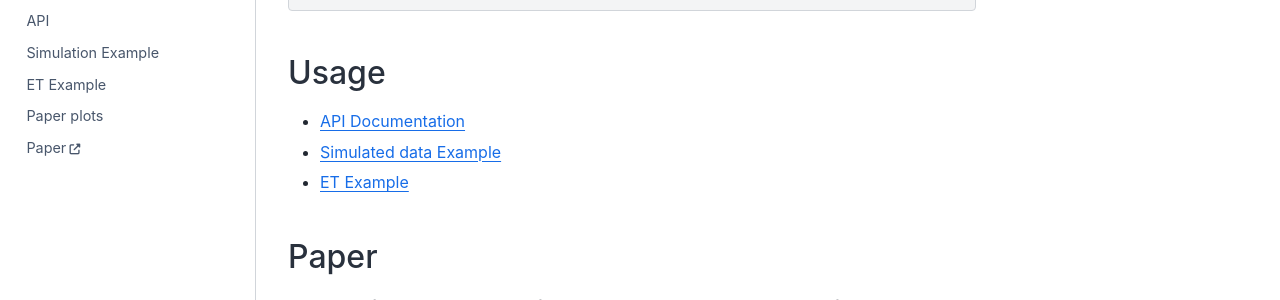
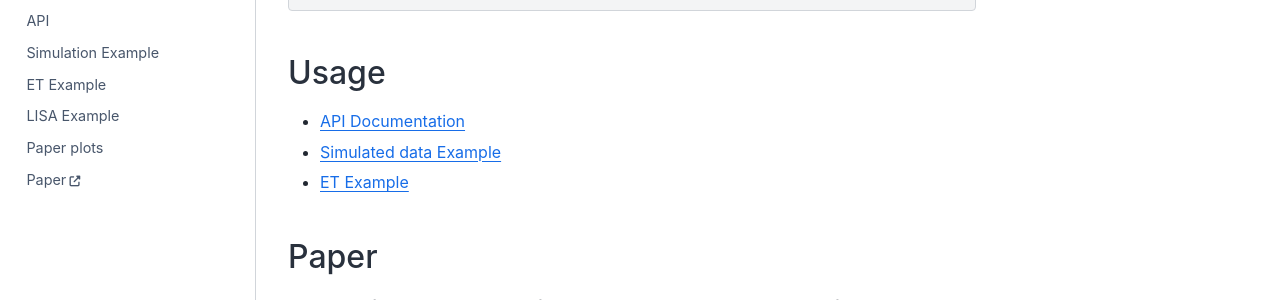
Before and after one commit to nz-gravity/sgvb_psd, a Jupyter Book: the page built from docs/index.md, in a window 1280 px wide. Shown: the part 326-626 px from the top of the page. Built offline with Jupyter Book 1.0.4 settings and Sphinx 7.4.7 and the Sphinx Book theme 1.1.4, drawn with Linux system fonts in a browser that asks for light colours.

Commit message:
docs: add lisa example

```diff
--- a/docs/_toc.yml
+++ b/docs/_toc.yml
@@ -4,6 +4,7 @@ chapters:
 - file: api
 - file: examples/simulation_example.ipynb
 - file: examples/ET_example.ipynb
+- file: examples/lisa_example.ipynb
 - file: examples/paper_plots
 - url: https://arxiv.org/abs/2409.13224
   title: Paper
```
